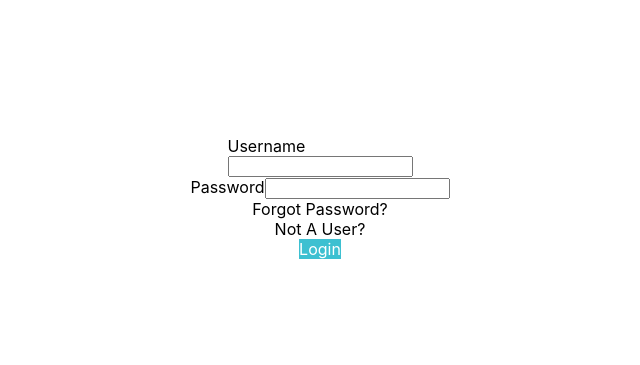
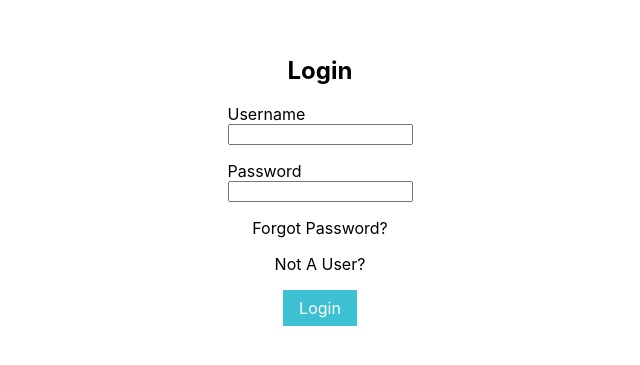
Before and after one commit to miridium-electrode/erp, a Next.js app in the folder web/: page /login in a window 1280 px wide. Shown: the part 163-528 px from the top of the page, without its empty margins (320-960 px from the left). Built offline with nearby package versions, Linux system fonts and the light colour scheme.

Commit message:
uncolored login page

```diff
--- a/web/pages/login/index.tsx
+++ b/web/pages/login/index.tsx
@@ -6,16 +6,17 @@ function Login() {
     return (
         <Background>
             <Container forPage="sign-star">
+                <h2>Login</h2>
                 <div className={styles.field}>
                     <label htmlFor="username">Username</label>
                     <input type="text" name="username"/>
                 </div>
-                <div className={styles.fiels}>
+                <div className={styles.field}>
                     <label htmlFor="pwd">Password</label>
                     <input type="password" name="pwd"/>
                 </div>
-                <a href="#">Forgot Password?</a>
-                <a href="#">Not A User?</a>
+                <a href="#" className={styles.useful_links}>Forgot Password?</a>
+                <a href="#" className={styles.useful_links}>Not A User?</a>
                 <a href="#" className={styles.login_btn}>Login</a>
             </Container>
         </Background>
--- a/web/pages/login/styles.module.scss
+++ b/web/pages/login/styles.module.scss
@@ -1,6 +1,9 @@
 .field {
     display: flex;
     flex-direction: column;
+    margin: {
+        bottom: 1rem;
+    }
 }
 
 .login_btn {
@@ -14,3 +17,12 @@
         background-color: hsl(198, 59%, 56%);
     }
 }
+
+.useful_links {
+    margin-bottom: 1rem;
+}
+
+.login_btn {
+    padding: .5rem 1rem;
+    margin-bottom: 2rem;
+}
```
